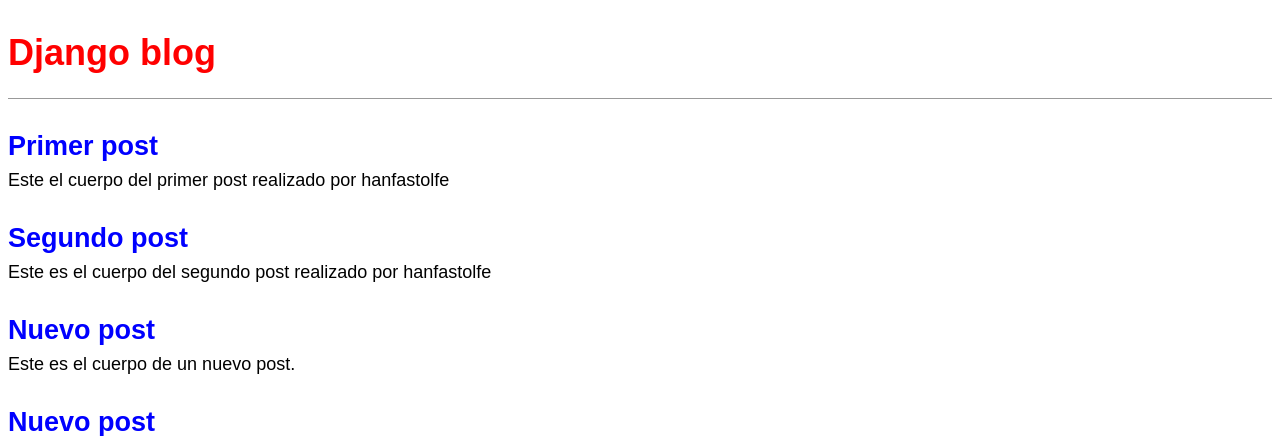
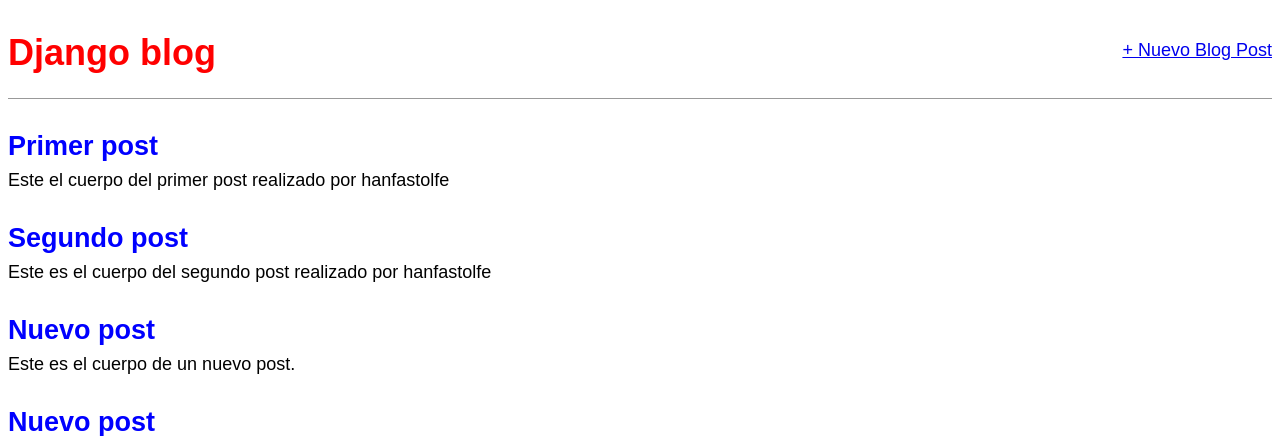
Before and after one commit to drhanfastolfe/django, a Django app: page / in a window 1280 px wide. Shown: the top 436 px of the page. Run offline with Django 3.2, Linux system fonts and the light colour scheme; data comes from the database, SQL or seed files in the repository; both versions use the stored data as it was after the commit.

Commit message:
Añade fomulario para nuevos posts

```diff
--- a/blog/blog/models.py
+++ b/blog/blog/models.py
@@ -1,6 +1,5 @@
 from django.db import models
-
-# Create your models here.
+from django.urls import reverse
 
 class Post(models.Model):
     title = models.CharField(
@@ -18,3 +17,6 @@ class Post(models.Model):
 
     def __str__(self):
         return self.title
+
+    def get_absolute_url(self):
+        return reverse('post_detail', args=[str(self.id)])
--- a/blog/blog/templates/base.html
+++ b/blog/blog/templates/base.html
@@ -7,7 +7,12 @@
   </head>
   <body>
     <header>
-      <h1><a href="/">Django blog</a></h1>
+      <div class="nav-left">
+        <h1><a href="{% url 'home' %}">Django blog</a></h1>
+      </div>
+      <div class="nav-right">
+        <a href="{% url 'post_new' %}">+ Nuevo Blog Post</a>
+      </div>
     </header>
     <div class="container">
       {% block content %}
--- a/blog/blog/urls.py
+++ b/blog/blog/urls.py
@@ -5,4 +5,5 @@ from . import views
 urlpatterns = [
     path('', views.BlogListView.as_view(), name='home'),
     path('post/<int:pk>/', views.BlogDetailView.as_view(), name='post_detail'),
+    path('post/new/', views.BlogCreateView.as_view(), name='post_new'),
 ]
--- a/blog/blog/views.py
+++ b/blog/blog/views.py
@@ -1,5 +1,6 @@
 from django.views.generic import ListView, DetailView
 from .models import Post
+from django.views.generic.edit import CreateView
 
 # Create your views here.
 
@@ -10,3 +11,8 @@ class BlogListView(ListView):
 class BlogDetailView(DetailView):
     model = Post
     template_name = 'post_detail.html'
+
+class BlogCreateView(CreateView):
+    model = Post
+    template_name = 'post_new.html'
+    fields = ['title', 'author', 'body']
```
Also changed, not shown: blog/blog/templates/post_new.html (added, +9 -0 lines), blog/db.sqlite3.
